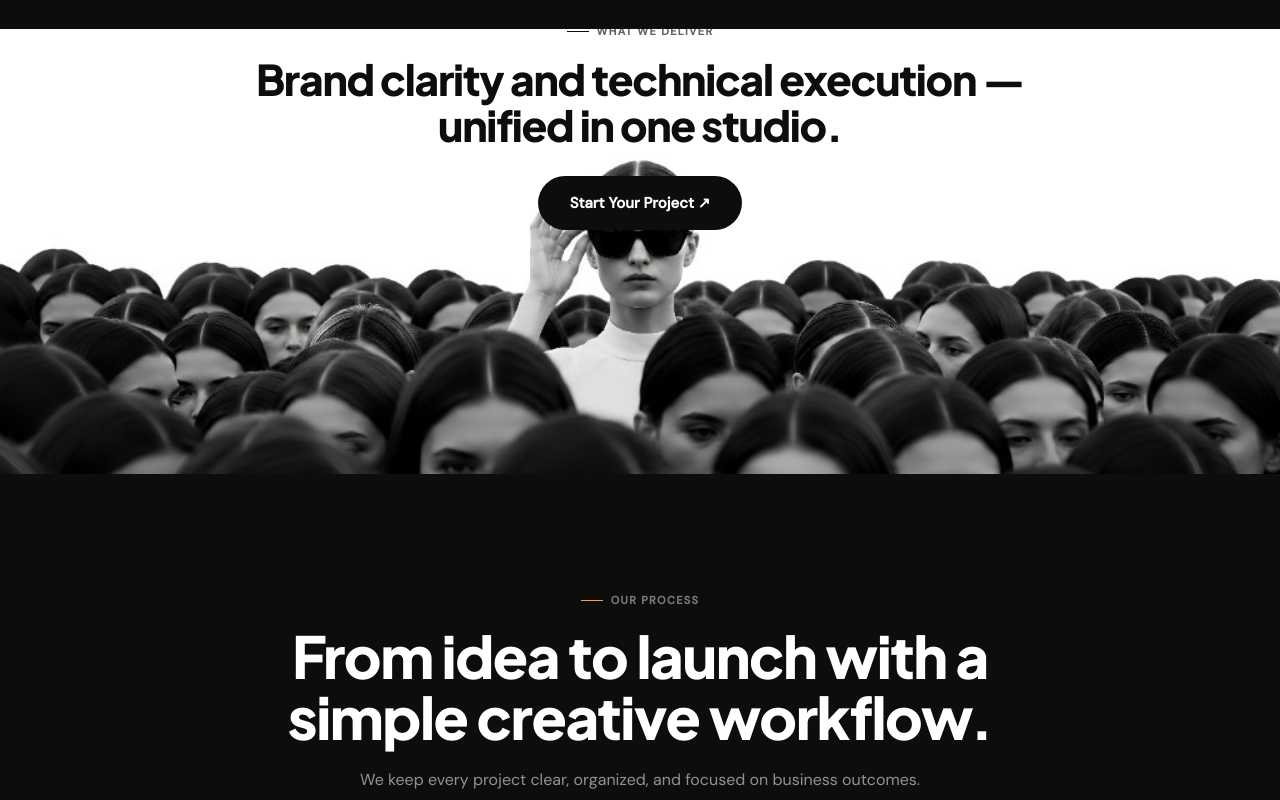
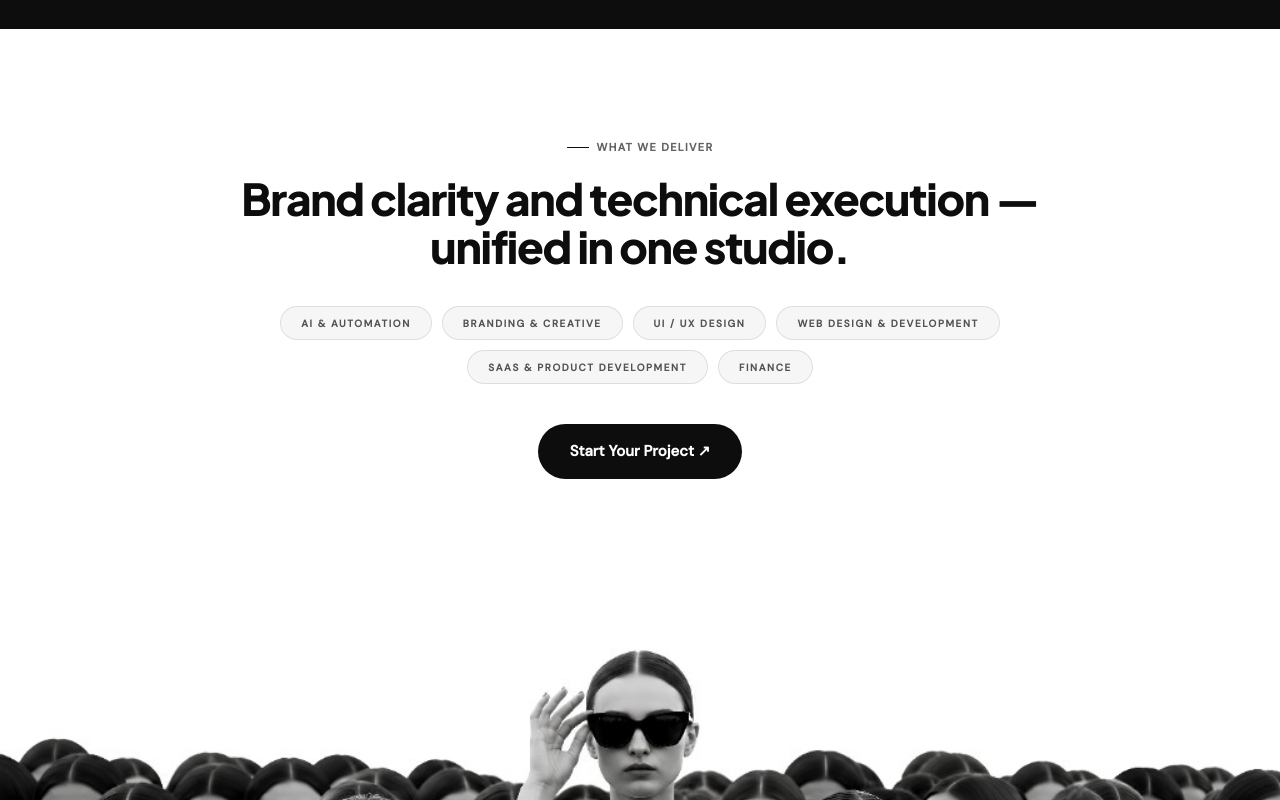
Before and after one commit to MalikSalmanTanveer/Peraspera, a React (Vite) app in the folder Per/: page / in a window 1280 px wide. Shown: the part 2720-3520 px from the top of the page. Built offline with nearby package versions, Linux system fonts and the light colour scheme.

Commit message:
Separate What We Deliver text from image with service labels.
Stack premium statement, transparent category pills, and CTA above the banner image with no overlap.

```diff
--- a/Per/src/sections/FeatureBlocks.tsx
+++ b/Per/src/sections/FeatureBlocks.tsx
@@ -1,40 +1,56 @@
+import { HOME_SERVICES } from '../data/content';
 import { FEATURE_IMAGES } from '../data/feature-images';
 import { Button } from '../components/Button';
 import { Reveal } from '../components/Reveal';
 
+const PREMIUM_STATEMENT =
+  'Brand clarity and technical execution — unified in one studio.';
+
 export function FeatureBlocks() {
   return (
-    <section
-      id="what-we-deliver"
-      className="relative w-full overflow-hidden bg-white"
-      aria-labelledby="what-we-deliver-heading"
-    >
-      <img
-        src={FEATURE_IMAGES.whatWeDeliver}
-        alt=""
-        loading="lazy"
-        className="block h-auto w-full select-none"
-        aria-hidden="true"
-      />
-
-      <div className="absolute inset-x-0 top-0 flex h-[44%] min-h-[148px] flex-col items-center justify-center px-nav-x text-center max-md:h-[40%] max-md:min-h-[128px] max-md:px-nav-x-mobile">
-        <Reveal className="mx-auto flex max-w-[820px] flex-col items-center">
-          <span className="section-label section-label-dark mb-3 antialiased md:mb-4">
+    <section id="what-we-deliver" className="bg-white" aria-labelledby="what-we-deliver-heading">
+      <div className="px-nav-x pb-10 pt-section-y text-center max-md:px-nav-x-mobile max-md:pb-8 max-md:pt-section-y-mobile">
+        <Reveal className="mx-auto flex max-w-[880px] flex-col items-center">
+          <span className="section-label section-label-dark mb-4 antialiased md:mb-5">
             What We Deliver
           </span>
+
           <h2
             id="what-we-deliver-heading"
-            className="font-display text-[clamp(1.45rem,3.6vw,2.65rem)] font-extrabold leading-[1.08] tracking-tight text-ink antialiased"
+            className="font-display text-[clamp(1.55rem,3.8vw,2.75rem)] font-extrabold leading-[1.08] tracking-tight text-ink antialiased"
           >
-            Brand clarity and technical execution — unified in one studio.
+            {PREMIUM_STATEMENT}
           </h2>
-          <div className="mt-5 md:mt-7">
+
+          <ul
+            className="mt-8 flex flex-wrap items-center justify-center gap-2 md:mt-9 md:gap-2.5"
+            aria-label="Services we deliver"
+          >
+            {HOME_SERVICES.map((service) => (
+              <li key={service.title}>
+                <span className="inline-flex min-h-[34px] items-center rounded-full border border-ink/10 bg-ink/[0.035] px-4 py-2 text-[10px] font-bold uppercase tracking-[0.16em] text-ink/70 antialiased backdrop-blur-sm md:px-5 md:text-2xs">
+                  {service.title}
+                </span>
+              </li>
+            ))}
+          </ul>
+
+          <div className="mt-8 md:mt-10">
             <Button variant="dark" href="#contact">
               Start Your Project ↗
             </Button>
           </div>
         </Reveal>
       </div>
+
+      <div className="w-full">
+        <img
+          src={FEATURE_IMAGES.whatWeDeliver}
+          alt="Peraspera studio — standing out with clarity and precision"
+          loading="lazy"
+          className="block h-auto w-full select-none"
+        />
+      </div>
     </section>
   );
 }
```
